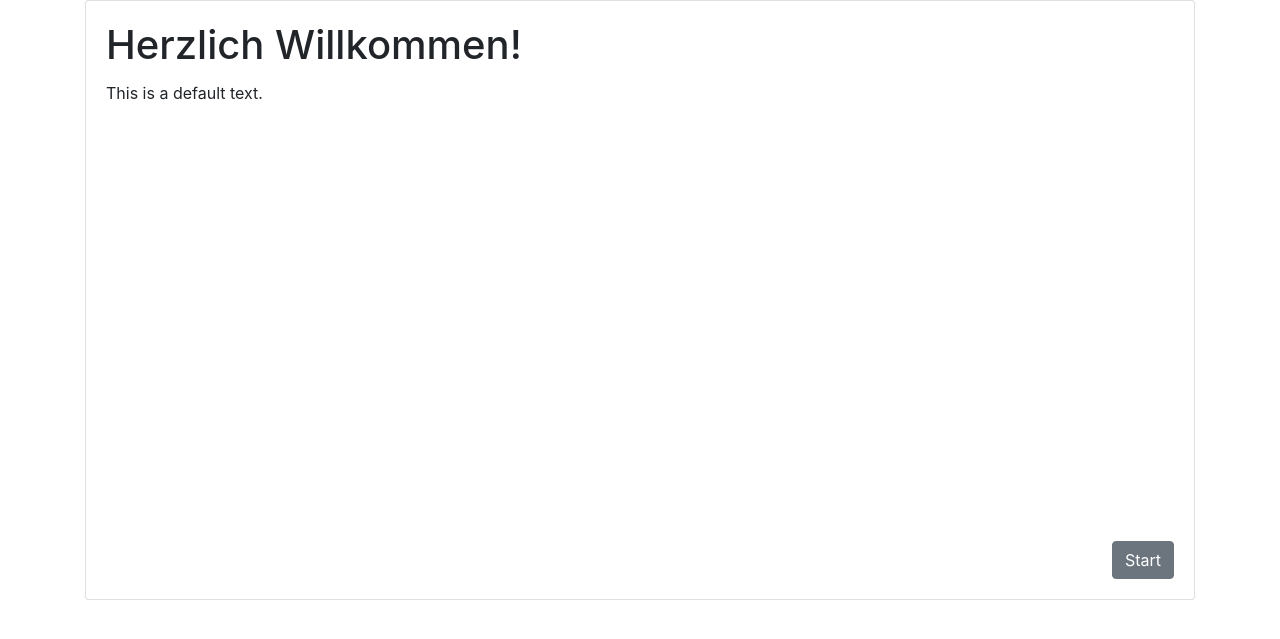
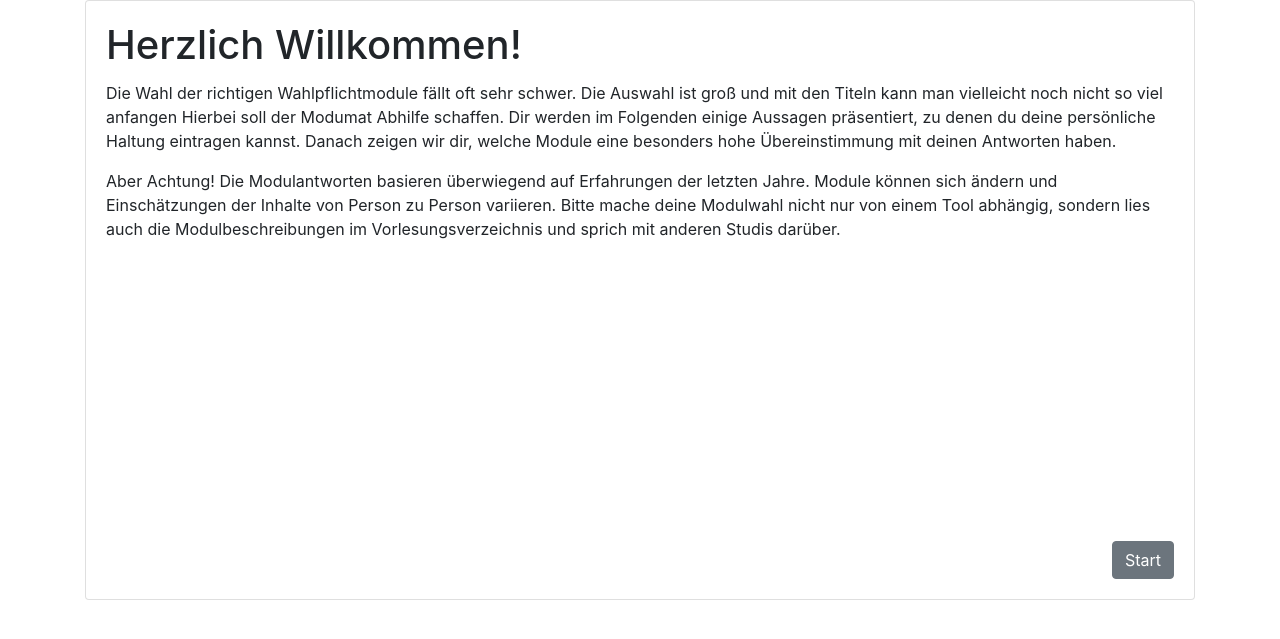
Before and after one commit to fsinfuhh/modumat, a Django app: template modumat_app/templates/modumat_app/welcome.html in a window 1280 px wide. Shown: the part 68-707 px from the top of the page. Run offline with Django 3.2, Linux system fonts and the light colour scheme; the template is opened without the code that fills it, so the values that code supplies are empty.

Commit message:
Add information text

```diff
--- a/modumat_app/templates/modumat_app/welcome.html
+++ b/modumat_app/templates/modumat_app/welcome.html
@@ -4,7 +4,18 @@
         <div class="card" style="min-height: 600px">
             <div class="card-body d-flex flex-column">
                 <h1 class="card-title">Herzlich Willkommen!</h1>
-                <p class="card-text">This is a default text.</p>
+                <p class="card-text">
+                    Die Wahl der richtigen Wahlpflichtmodule fällt oft sehr schwer.
+                    Die Auswahl ist groß und mit den Titeln kann man vielleicht noch nicht so viel anfangen
+                    Hierbei soll der Modumat Abhilfe schaffen.
+                    Dir werden im Folgenden einige Aussagen präsentiert, zu denen du deine persönliche Haltung eintragen kannst.
+                    Danach zeigen wir dir, welche Module eine besonders hohe Übereinstimmung mit deinen Antworten haben.
+                </p>
+                <p class="card-text">
+                    Aber Achtung! Die Modulantworten basieren überwiegend auf Erfahrungen der letzten Jahre.
+                    Module können sich ändern und Einschätzungen der Inhalte von Person zu Person variieren.
+                    Bitte mache deine Modulwahl nicht nur von einem Tool abhängig, sondern lies auch die Modulbeschreibungen im Vorlesungsverzeichnis und sprich mit anderen Studis darüber.
+                </p>
                 <div class="mt-auto ml-auto">
                     <a href="/question/{{first_question_id}}" class="btn btn-secondary">Start</a>
                 </div>
```
